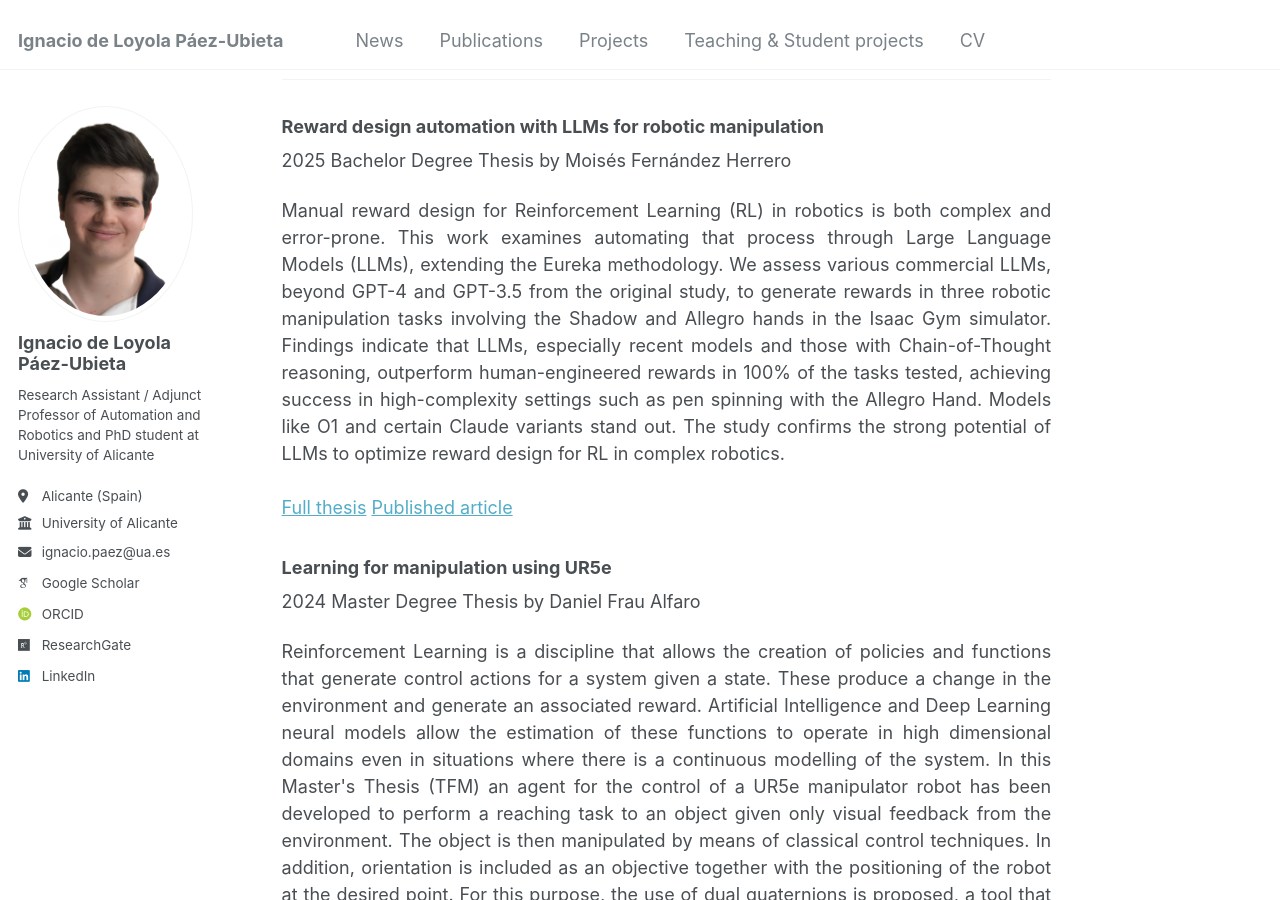
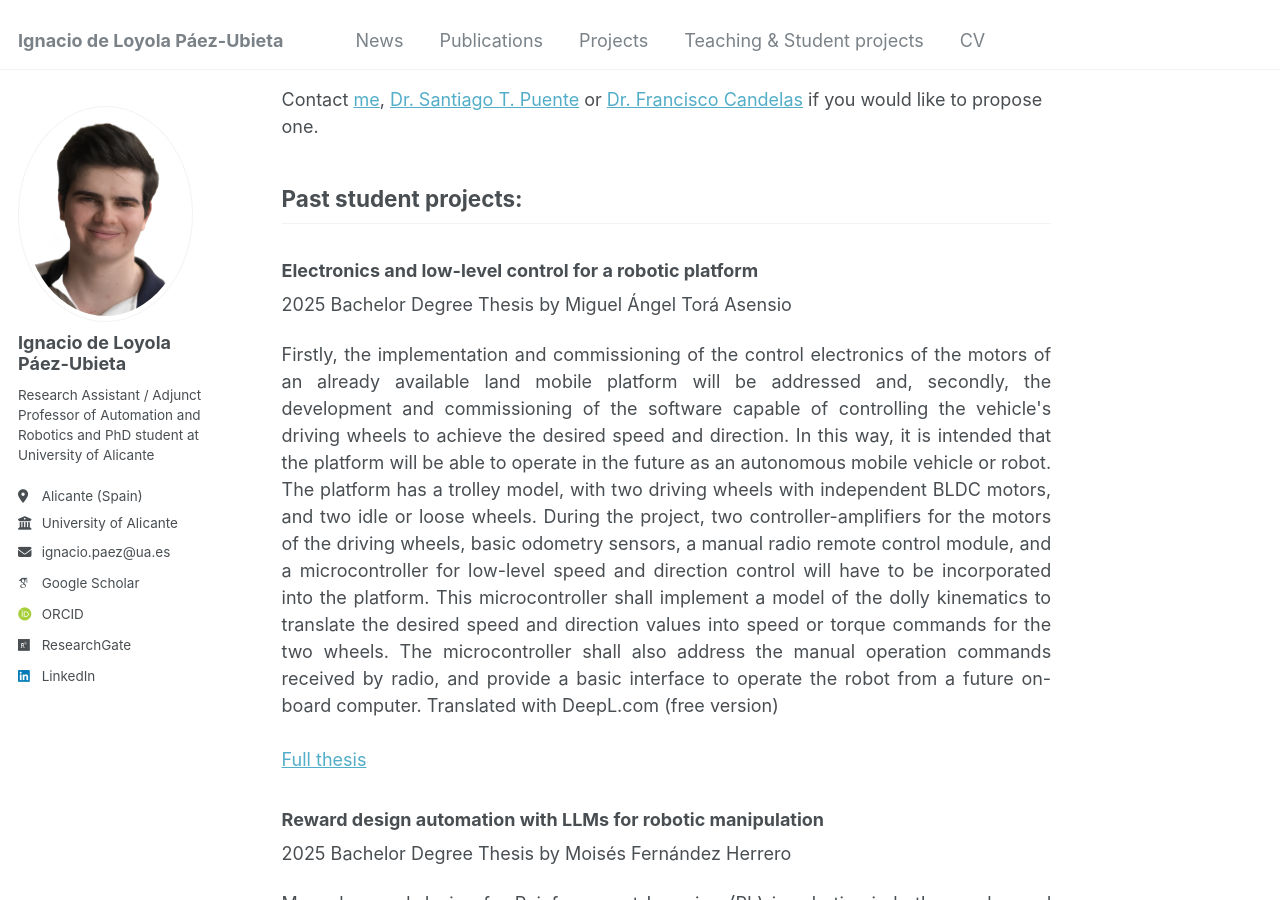
Before and after one commit to ignpaub/ignpaub.github.io, a Jekyll site: the page built from _pages/teaching_student_projects.md, in a window 1280 px wide and 900 px high, scrolled down 1091 px. Built offline with Jekyll 4.4.1, drawn with Linux system fonts in a browser that asks for light colours; some web fonts are replaced; some of the changed text lies outside the part shown.

Commit message:
Update teaching_student_projects.md

```diff
--- a/_pages/teaching_student_projects.md
+++ b/_pages/teaching_student_projects.md
@@ -7,6 +7,12 @@ author_profile: true
 
 # 1. Teaching
 <ul>
+  <li>Teleoperation</li>
+  <ul>
+    <li>Subject of the B.S. degree in Robotics Engineering.</li>
+    <li>Times taught: 1 (2025/2026).</li>
+    <li><a href = "https://cvnet.cpd.ua.es/Guia-Docente/GuiaDocente/Index?wlengua=en&wcodasi=33734&scaca=2025-26">More info available here.</a></li>
+  </ul>
   <li>Robot Design and Simulation</li>
   <ul>
     <li>Subject of the M.S. degree in Automation and Robotics Engineering.</li>
@@ -46,6 +52,17 @@ Contact [me](https://cvnet.cpd.ua.es/curriculum-breve/en/paez-ubieta-ignacio-de-
 
 <!-- # Past Projects: -->
 ## Past student projects:
+### Electronics and low-level control for a robotic platform
+2025 Bachelor Degree Thesis by Miguel Ángel Torá Asensio
+<br>
+<div style="text-align:justify;">
+Firstly, the implementation and commissioning of the control electronics of the motors of an already available land mobile platform will be addressed and, secondly, the development and commissioning of the software capable of controlling the vehicle's driving wheels to achieve the desired speed and direction. In this way, it is intended that the platform will be able to operate in the future as an autonomous mobile vehicle or robot. The platform has a trolley model, with two driving wheels with independent BLDC motors, and two idle or loose wheels. During the project, two controller-amplifiers for the motors of the driving wheels, basic odometry sensors, a manual radio remote control module, and a microcontroller for low-level speed and direction control will have to be incorporated into the platform. This microcontroller shall implement a model of the dolly kinematics to translate the desired speed and direction values into speed or torque commands for the two wheels. The microcontroller shall also address the manual operation commands received by radio, and provide a basic interface to operate the robot from a future on-board computer.
+
+Translated with DeepL.com (free version)
+</div>
+<br>
+[Full thesis](https://rua.ua.es/bitstream/10045/158990/1/Electronica_y_control_de_bajo_nivel_para_una_plata_Tora_Asensio_Miguel_Angel.pdf)
+
 ### Reward design automation with LLMs for robotic manipulation
 2025 Bachelor Degree Thesis by Moisés Fernández Herrero
 <br>
```
